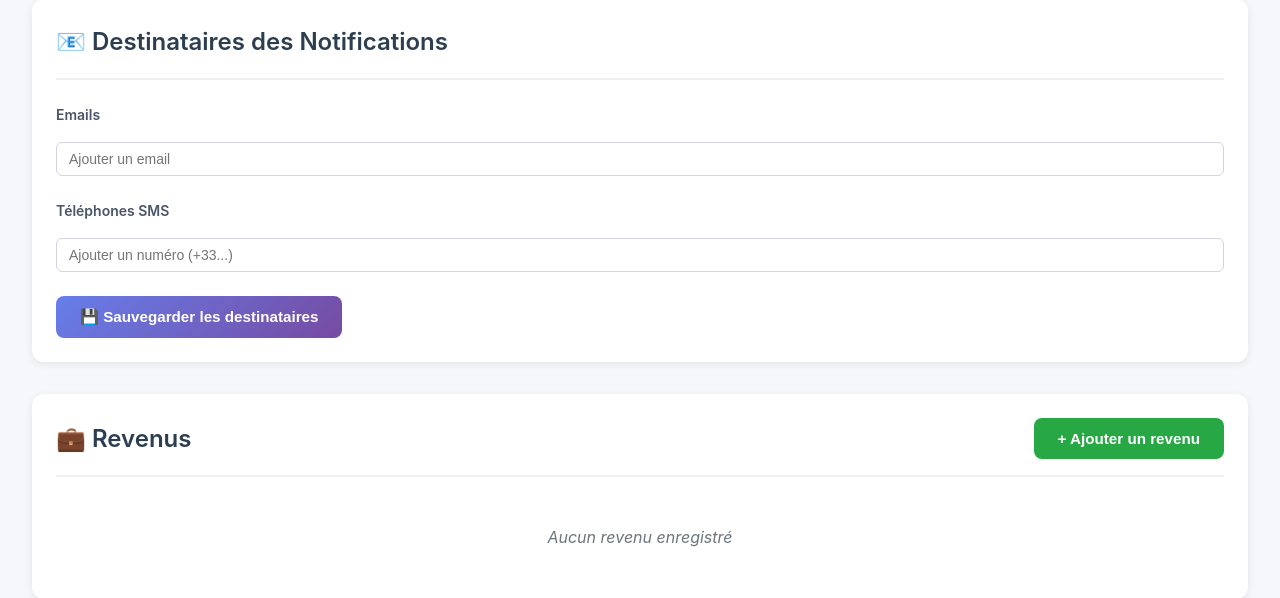
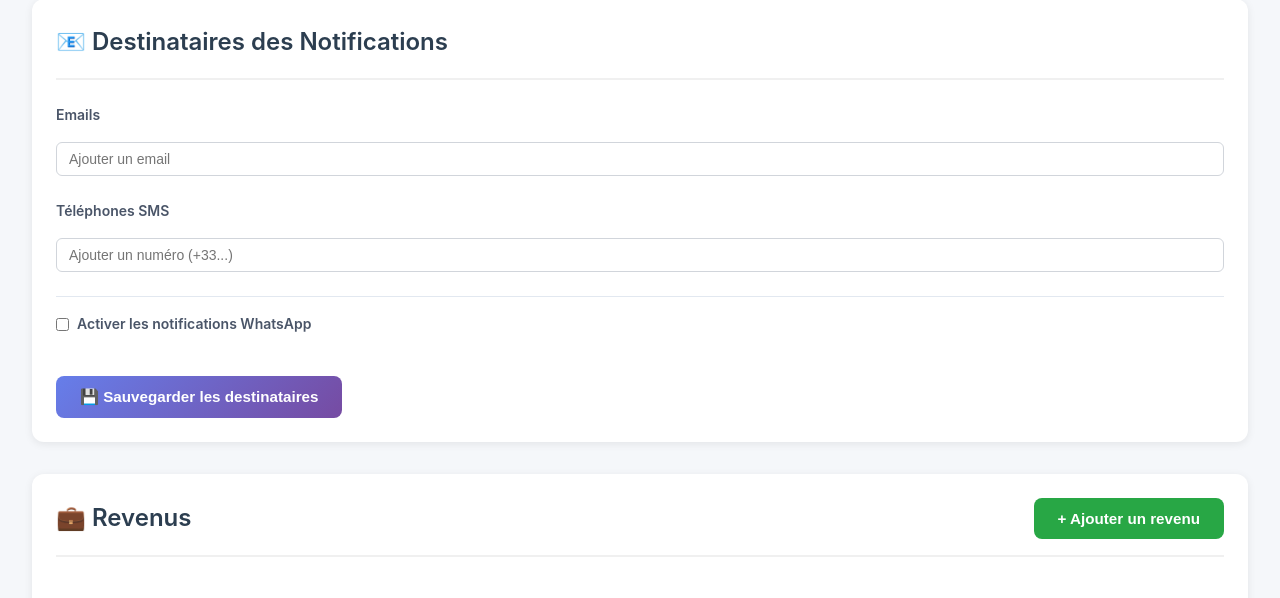
Before and after one commit to Philprz/LINXO, a FastAPI app: template linxo_agent/report_server/admin/templates/config.html in a window 1280 px wide. Shown: the part 722-1320 px from the top of the page. Run offline with FastAPI, Linux system fonts and the light colour scheme; the template is opened without the code that fills it, so the values that code supplies are empty; parts of the project's set-up code (start-up, migrations or seed data) failed here and were passed over.

Commit message:
Rajout du canal whatsapp v3

```diff
--- a/linxo_agent/report_server/admin/routes.py
+++ b/linxo_agent/report_server/admin/routes.py
@@ -1283,7 +1283,8 @@ async def api_update_recipients(
 
     success = config_manager.update_notification_recipients(
         emails=data.get('email'),
-        sms=data.get('sms')
+        sms=data.get('sms'),
+        whatsapp=data.get('whatsapp')
     )
 
     return JSONResponse(content={
--- a/linxo_agent/report_server/admin/templates/config.html
+++ b/linxo_agent/report_server/admin/templates/config.html
@@ -312,6 +312,46 @@
                onkeypress="handleSmsKeypress(event)">
     </div>
 
+    <div class="form-group" style="margin-bottom: 1.5rem; padding-top: 1rem; border-top: 1px solid #e2e8f0;">
+        <div style="display: flex; align-items: center; margin-bottom: 1rem;">
+            <input type="checkbox" id="whatsapp-enabled" style="width: auto; margin-right: 0.5rem;">
+            <label class="form-label" style="margin: 0;">Activer les notifications WhatsApp</label>
+        </div>
+
+        <div id="whatsapp-config" style="display: none;">
+            <div class="form-row">
+                <div class="form-group">
+                    <label class="form-label">Nom du groupe WhatsApp</label>
+                    <input type="text" class="form-input" id="whatsapp-group" placeholder="Ex: Liste de courses">
+                    <p class="helper-text">Laissez vide si vous envoyez à des contacts individuels</p>
+                </div>
+                <div class="form-group">
+                    <label class="form-label">Fréquence d'envoi</label>
+                    <select class="form-select" id="whatsapp-frequency">
+                        <option value="daily">Quotidien</option>
+                        <option value="weekly">Hebdomadaire</option>
+                        <option value="monthly">Mensuel</option>
+                        <option value="monday">Tous les lundis</option>
+                        <option value="tuesday">Tous les mardis</option>
+                        <option value="wednesday">Tous les mercredis</option>
+                        <option value="thursday">Tous les jeudis</option>
+                        <option value="friday">Tous les vendredis</option>
+                        <option value="saturday">Tous les samedis</option>
+                        <option value="sunday">Tous les dimanches</option>
+                    </select>
+                </div>
+            </div>
+
+            <div class="form-group">
+                <label class="form-label">Contacts WhatsApp individuels</label>
+                <div id="whatsapp-tags" class="tag-list"></div>
+                <input type="text" class="form-input" id="whatsapp-input" placeholder="Ajouter un contact (nom exact)"
+                       onkeypress="handleWhatsappKeypress(event)">
+                <p class="helper-text">Utilisez les noms exacts tels qu'ils apparaissent dans WhatsApp</p>
+            </div>
+        </div>
+    </div>
+
     <button class="btn btn-primary" onclick="updateRecipients()">💾 Sauvegarder les destinataires</button>
 </div>
 
@@ -515,6 +555,10 @@
 <script>
     let emailList = [];
     let smsList = [];
+    let whatsappList = [];
+    let whatsappEnabled = false;
+    let whatsappGroup = '';
+    let whatsappFrequency = 'weekly';
     let financeCache = {depenses_fixes: [], revenus: [], ajustements_budget: []};
     let currentExpenseId = null;
     let currentIncomeId = null;
@@ -620,8 +664,22 @@
             emailList = data.email || [];
             smsList = data.sms || [];
 
+            // WhatsApp configuration
+            if (data.whatsapp) {
+                whatsappEnabled = data.whatsapp.enabled || false;
+                whatsappGroup = data.whatsapp.group_name || '';
+                whatsappList = data.whatsapp.contacts || [];
+                whatsappFrequency = data.whatsapp.frequency || 'weekly';
+
+                document.getElementById('whatsapp-enabled').checked = whatsappEnabled;
+                document.getElementById('whatsapp-group').value = whatsappGroup;
+                document.getElementById('whatsapp-frequency').value = whatsappFrequency;
+                toggleWhatsappConfig();
+            }
+
             renderEmailTags();
             renderSmsTags();
+            renderWhatsappTags();
         } catch (error) {
             console.error('Erreur chargement destinataires:', error);
         }
@@ -773,6 +831,45 @@
         renderSmsTags();
     }
 
+    function renderWhatsappTags() {
+        const container = document.getElementById('whatsapp-tags');
+        container.innerHTML = whatsappList.map(contact => `
+            <span class="tag">
+                ${contact}
+                <span class="tag-remove" onclick="removeWhatsapp('${contact}')">×</span>
+            </span>
+        `).join('');
+    }
+
+    function handleWhatsappKeypress(event) {
+        if (event.key === 'Enter') {
+            const input = document.getElementById('whatsapp-input');
+            const contact = input.value.trim();
+            if (contact && !whatsappList.includes(contact)) {
+                whatsappList.push(contact);
+                renderWhatsappTags();
+                input.value = '';
+            }
+        }
+    }
+
+    function removeWhatsapp(contact) {
+        whatsappList = whatsappList.filter(c => c !== contact);
+        renderWhatsappTags();
+    }
+
+    function toggleWhatsappConfig() {
+        const enabled = document.getElementById('whatsapp-enabled').checked;
+        const configDiv = document.getElementById('whatsapp-config');
+        configDiv.style.display = enabled ? 'block' : 'none';
+        whatsappEnabled = enabled;
+    }
+
+    // Add event listener for WhatsApp checkbox
+    document.addEventListener('DOMContentLoaded', function() {
+        document.getElementById('whatsapp-enabled').addEventListener('change', toggleWhatsappConfig);
+    });
+
     async function updateBudget() {
         const budget = parseInt(document.getElementById('budget-input').value, 10);
 
@@ -801,10 +898,21 @@
 
     async function updateRecipients() {
         try {
+            const whatsappData = {
+                enabled: document.getElementById('whatsapp-enabled').checked,
+                group_name: document.getElementById('whatsapp-group').value.trim(),
+                contacts: whatsappList,
+                frequency: document.getElementById('whatsapp-frequency').value
+            };
+
             const response = await fetch('/admin/api/config/recipients', {
                 method: 'PUT',
                 headers: {'Content-Type': 'application/json'},
-                body: JSON.stringify({email: emailList, sms: smsList})
+                body: JSON.stringify({
+                    email: emailList,
+                    sms: smsList,
+                    whatsapp: whatsappData
+                })
             });
 
             const result = await response.json();
```
Also changed, not shown: linxo_agent/report_server/admin/config_manager.py (+40 -1 lines).
